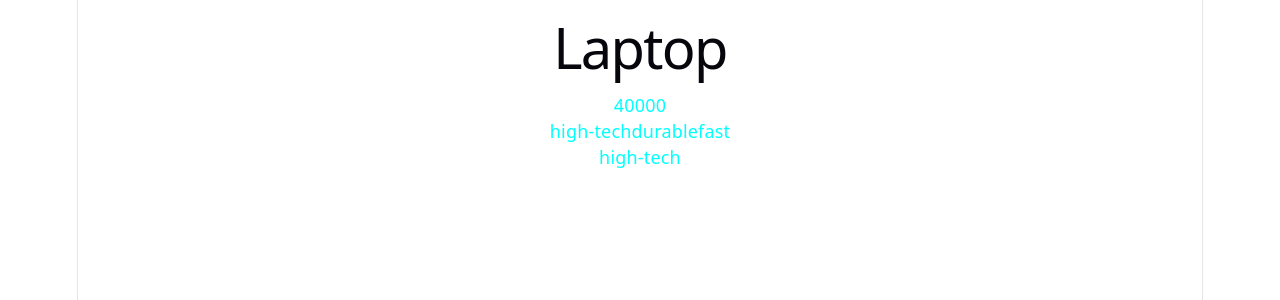
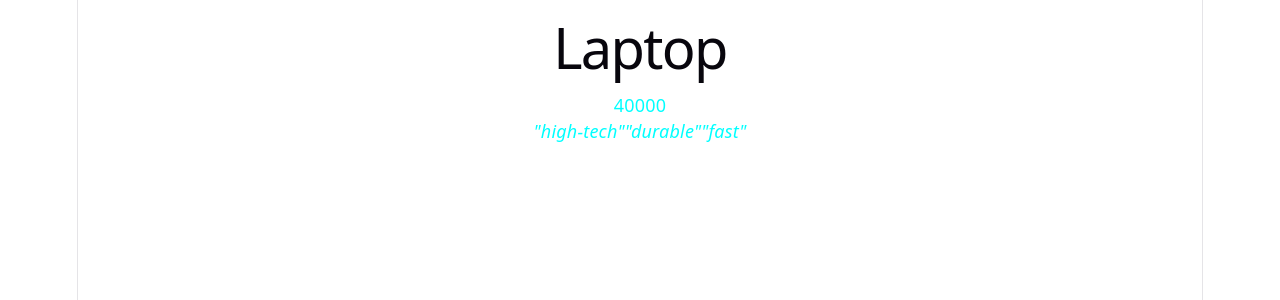
Before and after one commit to Noumansharif27/DeltaReact, a React (Vite) app in the folder basic-react-app/: page / in a window 1280 px wide. Shown: the top 300 px of the page. Built offline with nearby package versions, Linux system fonts and the light colour scheme.

Commit message:
working array rendering

```diff
--- a/basic-react-app/src/Product.jsx
+++ b/basic-react-app/src/Product.jsx
@@ -1,12 +1,12 @@
 import "./Product.css";
 
-function Product({ tittle, price, feature, feature2 }) {
+function Product({ tittle, price, feature }) {
   return (
     <div className="Product">
       <h1>{tittle}</h1>
       <p>{price}</p>
       <p>{feature}</p>
-      <p>{feature2.a}</p>
+      {/* <p>{feature2.a}</p> */}
     </div>
   );
 }
--- a/basic-react-app/src/ProductTab.jsx
+++ b/basic-react-app/src/ProductTab.jsx
@@ -1,11 +1,11 @@
 import Product from "./Product.jsx";
 
 function ProductTab() {
-  let options = ["high-tech","durable", "fast"]
-  let options2 = {a:"high-tech",b: "durable",c: "fast"}
+  let options = [<i>"high-tech"</i>,<i>"durable"</i>,<i>"fast"</i>]
+  // let options2 = {a:"high-tech",b: "durable",c: "fast"}
   return (
     <>
-      <Product tittle="Laptop" price={40000} feature={options} feature2={options2} />
+      <Product tittle="Laptop" price={40000} feature={options} />
       {/* <Product tittle="Mobile" price={30000} />
       <Product tittle="Pen" price={10} /> */}
     </>
```
